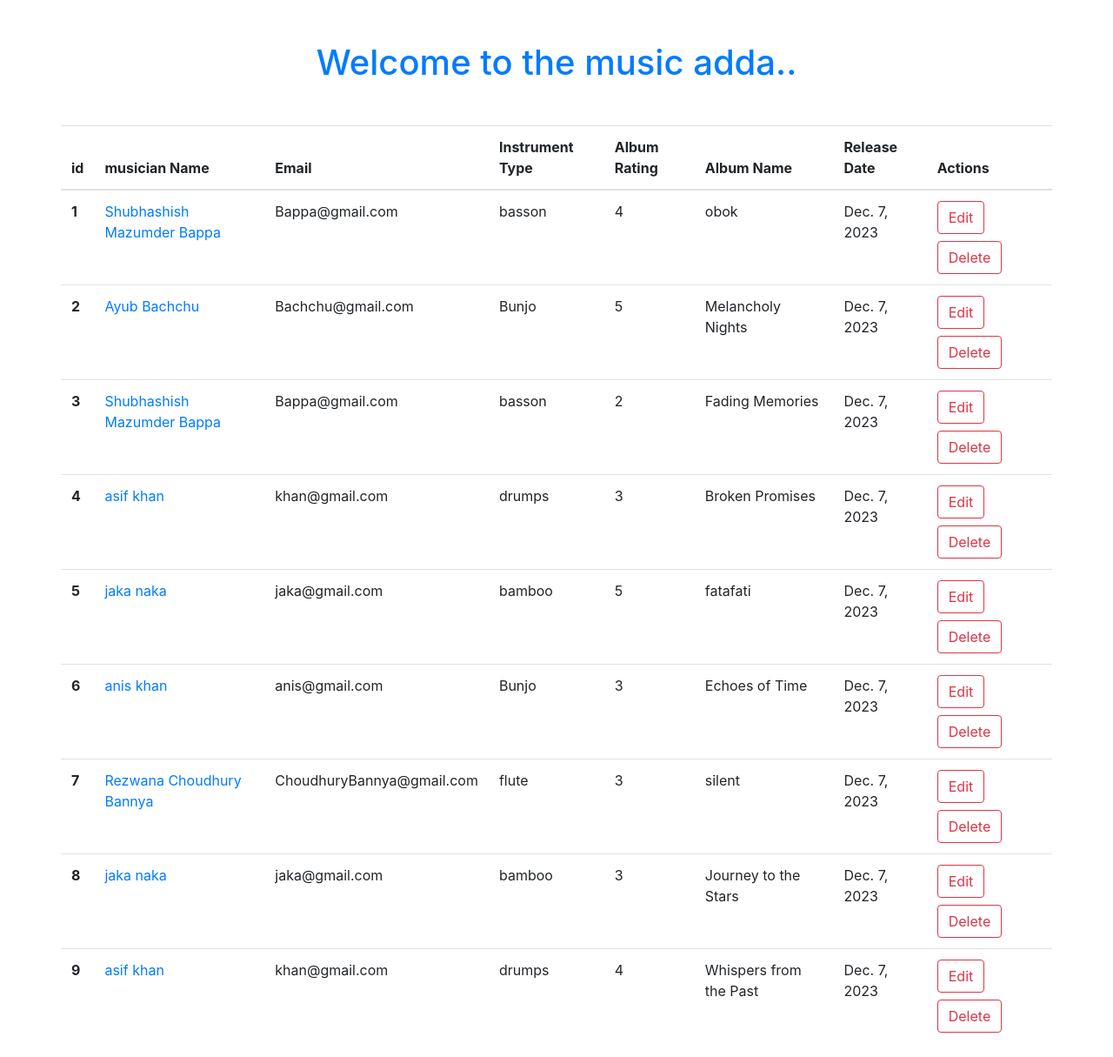
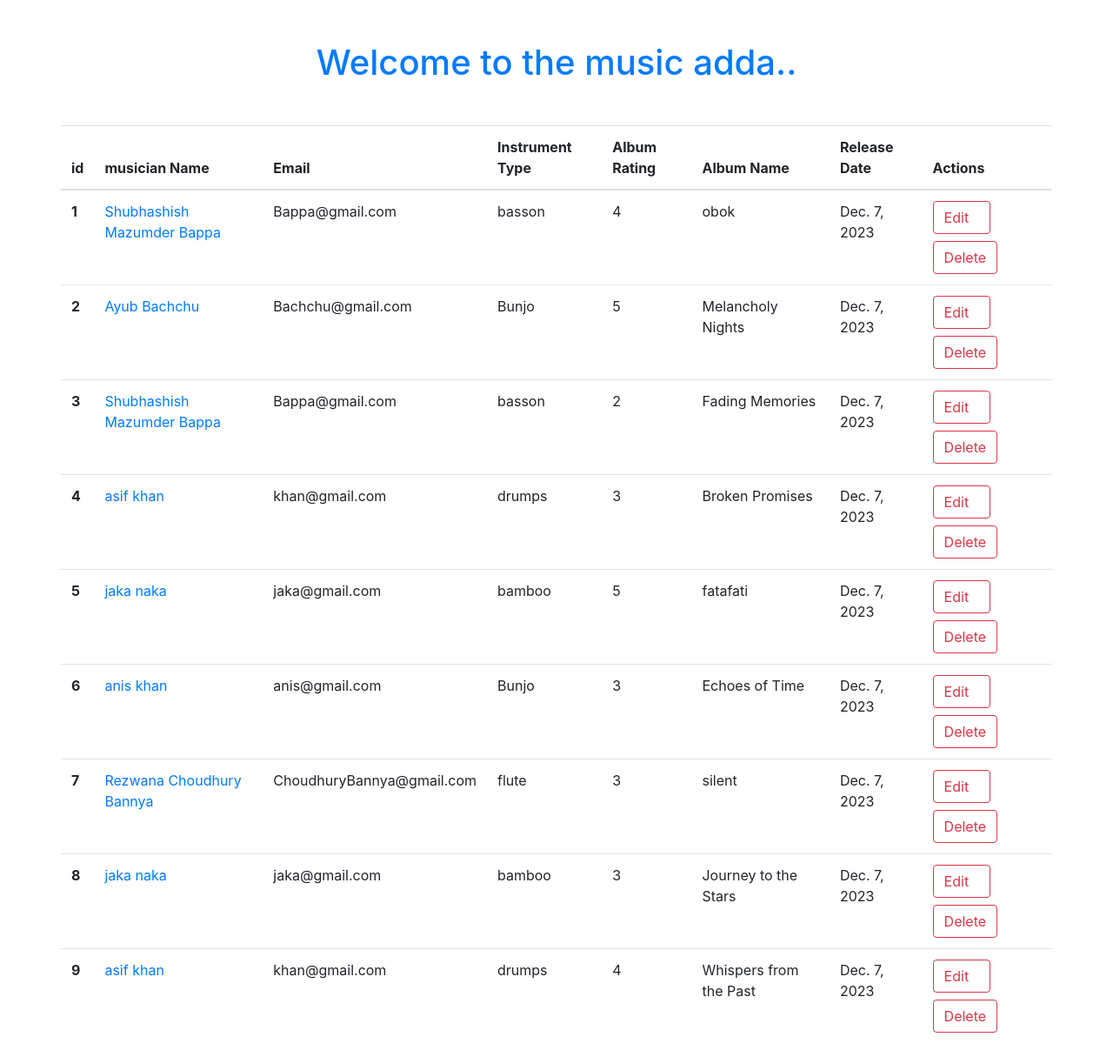
Before and after one commit to manisulislam/sdp-week-four-practice-day-two-musician-directory, a Django app: page / in a window 1280 px wide. Shown: the part 56-1271 px from the top of the page at 87% size. Run offline with Django 4.2, Linux system fonts and the light colour scheme; data comes from the database, SQL or seed files in the repository.

Commit message:
again finally solved

```diff
--- a/templates/home.html
+++ b/templates/home.html
@@ -34,7 +34,7 @@
         <td>
          <div class="row ">
           <a href="{% url 'edit_album' single.id %}" class="col-12 mb-2">
-            <button type="button" class="btn btn-outline-danger ">Edit</button>
+            <button type="button" class="btn btn-outline-danger pr-4">Edit</button>
           </a>
           <a href="{% url 'delete_album' single.id %}" class="col-12">
             <button type="button" class="btn btn-outline-danger ">Delete</button>
```
